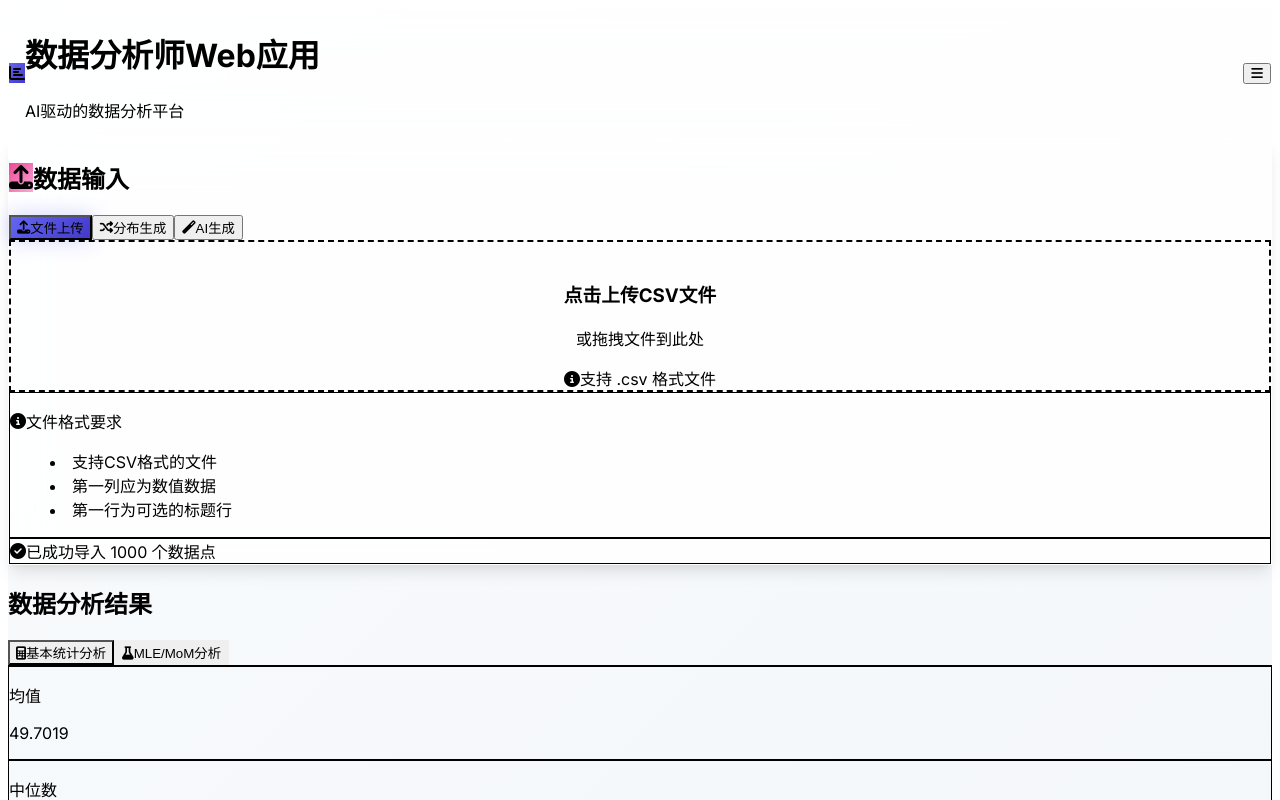
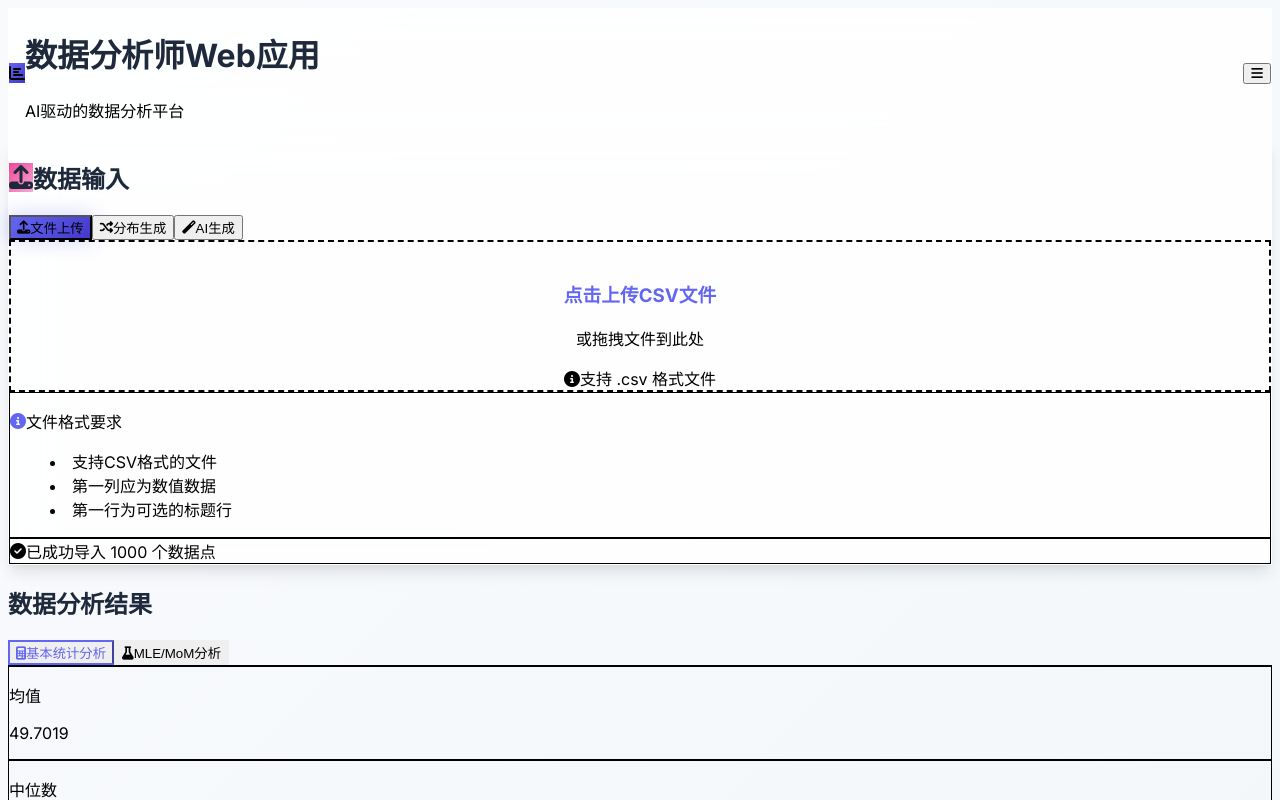
Before and after one commit to A1motoro/Analyzer_for_AIE1901, a React (Vite) app in the folder analyzer-app/: page / in a window 1280 px wide. Shown: the top 800 px of the page. Built offline with nearby package versions, Linux system fonts and the light colour scheme.

Commit message:
添加直接CSS样式测试：强制应用颜色和背景

```diff
--- a/analyzer-app/src/index.css
+++ b/analyzer-app/src/index.css
@@ -196,3 +196,32 @@ html {
     background-position: 200% 0;
   }
 }
+
+/* 直接样式测试 - 如果这些生效，说明CSS加载正常 */
+body {
+  background: linear-gradient(135deg, #f8fafc 0%, #f1f5f9 100%);
+  min-height: 100vh;
+}
+
+header {
+  background: rgba(255, 255, 255, 0.85);
+  backdrop-filter: blur(20px);
+  border-bottom: 1px solid rgba(255, 255, 255, 0.2);
+}
+
+h1, h2, h3 {
+  color: #1e293b;
+}
+
+/* 强制应用主要颜色 */
+.text-primary {
+  color: #6366f1 !important;
+}
+
+.bg-primary {
+  background-color: #6366f1 !important;
+}
+
+.border-primary {
+  border-color: #6366f1 !important;
+}
```
